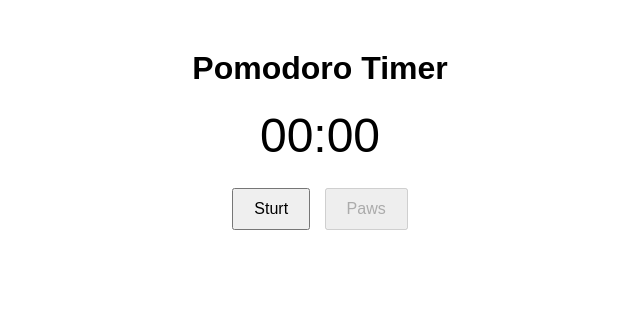
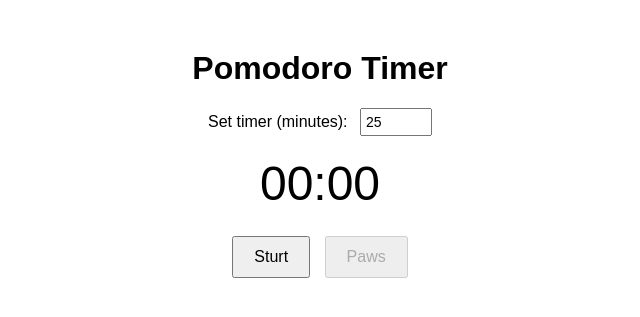
Before and after one commit to brucestull/pomodoro-timer, a Django app: page /pomodo/ in a window 1280 px wide. Shown: the top 317 px of the page, without its empty margins (320-960 px from the left). Run offline with Django 5.2, Linux system fonts and the light colour scheme.

Commit message:
update app

```diff
--- a/pomodo/static/pomodo/css/timer.css
+++ b/pomodo/static/pomodo/css/timer.css
@@ -3,6 +3,21 @@
     margin: 50px auto;
     text-align: center;
     font-family: sans-serif;
+}
+
+.settings {
+    margin-bottom: 20px;
+    font-size: 16px;
+}
+
+.settings label {
+    margin-right: 8px;
+}
+
+.settings input#duration-input {
+    width: 60px;
+    padding: 4px;
+    font-size: 14px;
 }
 
 #timer-display {
--- a/pomodo/static/pomodo/js/timer.js
+++ b/pomodo/static/pomodo/js/timer.js
@@ -3,12 +3,14 @@ document.addEventListener('DOMContentLoaded', () => {
     const pauseBtn = document.getElementById('pause-button');
     const cancelBtn = document.getElementById('cancel-button');
     const display = document.getElementById('timer-display');
+    const durationInput = document.getElementById('duration-input');
     const warningSound = document.getElementById('warning-sound');
     const alarmSound = document.getElementById('alarm-sound');
 
-    const duration = 25 * 60;  // 25 minutes
     let elapsed = 0;
     let intervalId = null;
+    let duration = 25 * 60;
+    let warningAt = duration - 5 * 60;
 
     function updateDisplay() {
         const m = String(Math.floor(elapsed / 60)).padStart(2, '0');
@@ -20,13 +22,15 @@ document.addEventListener('DOMContentLoaded', () => {
         elapsed++;
         updateDisplay();
 
-        if (elapsed === duration - 300) {
-            warningSound.play();        // 5-min warning
+        // play warning if configured
+        if (warningAt > 0 && elapsed === warningAt) {
+            warningSound.play();
         }
+        // end of timer
         if (elapsed >= duration) {
             clearInterval(intervalId);
             intervalId = null;
-            alarmSound.play();          // final alarm
+            alarmSound.play();
             cancelBtn.style.display = 'inline-block';
             startBtn.disabled = true;
             pauseBtn.disabled = true;
@@ -34,10 +38,20 @@ document.addEventListener('DOMContentLoaded', () => {
     }
 
     startBtn.addEventListener('click', () => {
+        // read user input (minutes) and recalc durations
+        const mins = parseInt(durationInput.value, 10);
+        duration = (isNaN(mins) || mins < 1 ? 1 : mins) * 60;
+        warningAt = (mins > 5) ? duration - 5 * 60 : -1;
+
         if (!intervalId) {
-            intervalId = setInterval(tick, 1000);
+            elapsed = 0;
+            updateDisplay();
             startBtn.disabled = true;
             pauseBtn.disabled = false;
+            cancelBtn.style.display = 'none';
+            alarmSound.pause();
+            alarmSound.currentTime = 0;
+            intervalId = setInterval(tick, 1000);
         }
     });
 
--- a/pomodo/templates/pomodo/timer.html
+++ b/pomodo/templates/pomodo/timer.html
@@ -11,14 +11,21 @@
 <body>
     <div class="timer-container">
         <h1>Pomodoro Timer</h1>
+
+        <div class="settings">
+            <label for="duration-input">Set timer (minutes):</label>
+            <input type="number" id="duration-input" min="1" value="25" title="Total minutes until alarm">
+        </div>
+
         <div id="timer-display">00:00</div>
+
         <button id="start-button">Sturt</button>
         <button id="pause-button" disabled>Paws</button>
         <button id="cancel-button" style="display:none;">Okay... I'm done!</button>
     </div>
 
-    <audio id="warning-sound" src="{% static 'pomodo/audio/warning.m4a' %}"></audio>
-    <audio id="alarm-sound" src="{% static 'pomodo/audio/alarm.m4a' %}" loop></audio>
+    <audio id="warning-sound" preload="auto" src="{% static 'pomodo/audio/warning.m4a' %}"></audio>
+    <audio id="alarm-sound" preload="auto" loop src="{% static 'pomodo/audio/alarm.m4a' %}"></audio>
 
     <script src="{% static 'pomodo/js/timer.js' %}"></script>
 </body>
```
